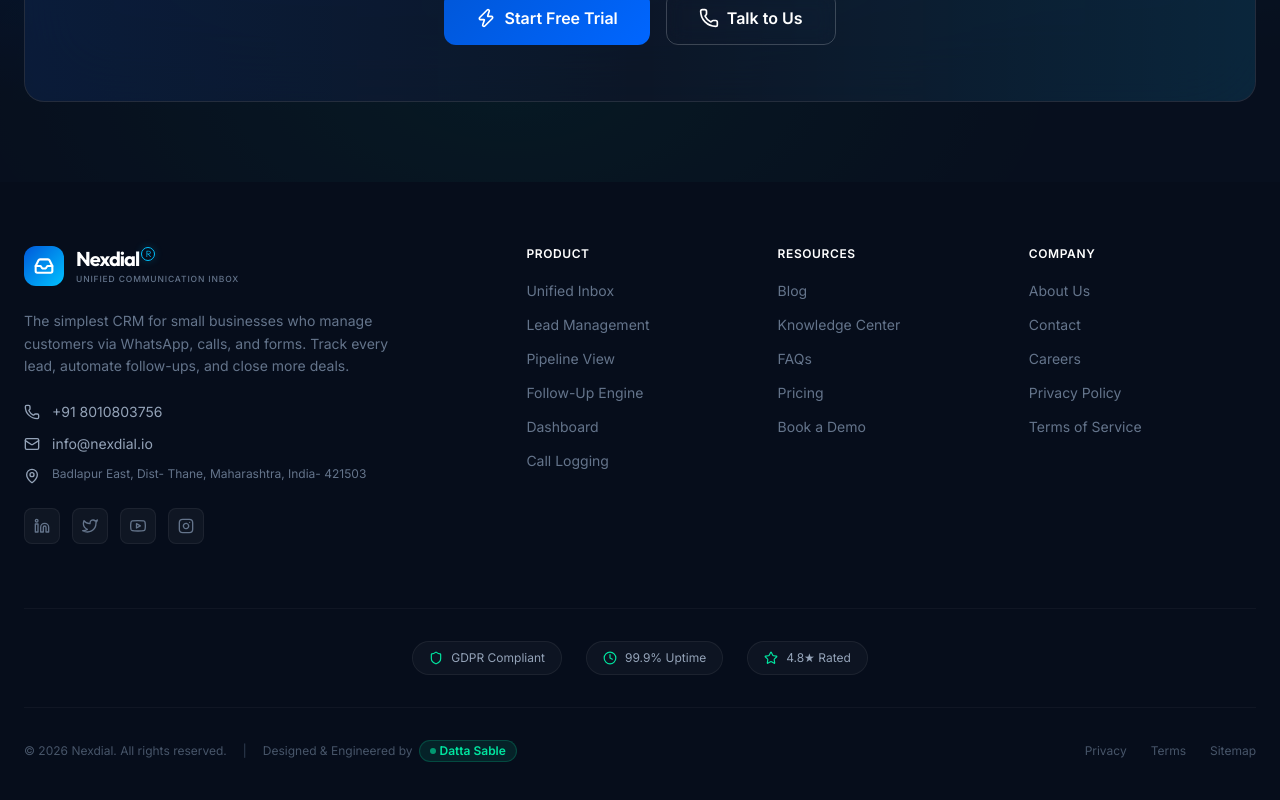
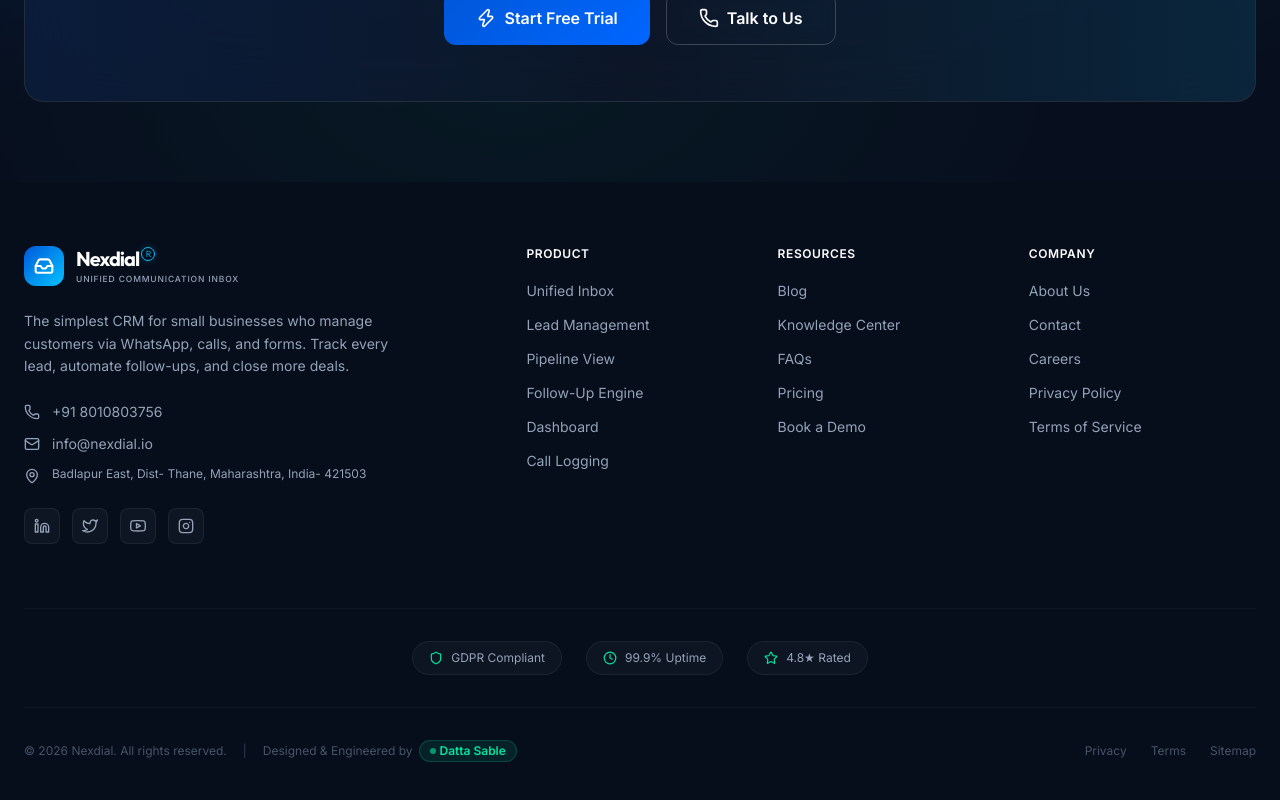
Before and after one commit to sabledattatray/Nexdial-IO, a Next.js app: page /privacy in a window 1280 px wide. Shown: the part 4687-5487 px from the top of the page. Built offline with nearby package versions, Linux system fonts and the light colour scheme.

Commit message:
fix: actually remove non-composited animations and correct footer accessibility

```diff
--- a/src/components/home/HeroSection.tsx
+++ b/src/components/home/HeroSection.tsx
@@ -288,7 +288,7 @@ export function HeroSection() {
                             return (
                               <div
                                 key={lead.name}
-                                className={`p-3 rounded-xl border transition-colors duration-500 ${
+                                className={`p-3 rounded-xl border ${
                                   idx === highlightedLead
                                     ? "bg-[#0057D9]/10 border-[#0057D9]/30 shadow-[0_0_20px_rgba(0,87,217,0.1)]"
                                     : "bg-white/[0.02] border-white/[0.05]"
--- a/src/components/layout/Footer.tsx
+++ b/src/components/layout/Footer.tsx
@@ -140,12 +140,12 @@ export function Footer() {
                 <span className="text-white font-bold text-xl tracking-tighter leading-none flex items-center" style={{ fontFamily: "var(--font-outfit)" }}>
                   Nexdial<sup className="inline-flex items-center justify-center w-[14px] h-[14px] ml-0.5 rounded-full border border-[#00C2FF] text-[#00C2FF] text-[9px] font-light shadow-[0_0_8px_rgba(0,194,255,0.2)]">R</sup>
                 </span>
-                <span className="text-[8.5px] text-[#64748B] font-medium tracking-widest uppercase leading-none mt-1.5">
+                <span className="text-[8.5px] text-[#94A3B8] font-medium tracking-widest uppercase leading-none mt-1.5">
                   Unified Communication Inbox
                 </span>
               </div>
             </Link>
-            <p className="text-[#64748B] text-sm leading-relaxed mb-6 max-w-sm">
+            <p className="text-[#94A3B8] text-sm leading-relaxed mb-6 max-w-sm">
               The simplest CRM for small businesses who manage customers via
               WhatsApp, calls, and forms. Track every lead, automate follow-ups,
               and close more deals.
@@ -161,7 +161,7 @@ export function Footer() {
               </a>
               <div className="flex items-start gap-3 text-sm text-[#94A3B8]">
                 <MapPin className="w-4 h-4 mt-0.5 flex-shrink-0" />
-                <span className="text-xs text-[#64748B]">Badlapur East, Dist- Thane, Maharashtra, India- 421503</span>
+                <span className="text-xs text-[#94A3B8]">Badlapur East, Dist- Thane, Maharashtra, India- 421503</span>
               </div>
             </div>
             <div className="flex gap-3">
@@ -170,7 +170,7 @@ export function Footer() {
                   key={social.label}
                   href={social.href}
                   aria-label={social.label}
-                  className="w-9 h-9 rounded-lg bg-white/[0.04] border border-white/[0.06] flex items-center justify-center text-[#64748B] hover:text-[#00C2FF] hover:border-[#00C2FF]/30 hover:bg-[#00C2FF]/5 transition-all"
+                  className="w-9 h-9 rounded-lg bg-white/[0.04] border border-white/[0.06] flex items-center justify-center text-[#94A3B8] hover:text-[#00C2FF] hover:border-[#00C2FF]/30 hover:bg-[#00C2FF]/5 transition-all"
                 >
                   <social.icon className="w-4 h-4" />
                 </a>
@@ -180,13 +180,13 @@ export function Footer() {
 
           {/* Link Columns */}
           <div>
-            <h4 className="text-xs font-semibold text-white uppercase tracking-wider mb-4">
+            <h3 className="text-xs font-semibold text-white uppercase tracking-wider mb-4">
               Product
-            </h4>
+            </h3>
             <ul className="space-y-2.5">
               {footerLinks.product.map((link) => (
                 <li key={link.label}>
-                  <Link href={link.href} className="text-sm text-[#64748B] hover:text-[#00C2FF] transition-colors">
+                  <Link href={link.href} className="text-sm text-[#94A3B8] hover:text-[#00C2FF] transition-colors">
                     {link.label}
                   </Link>
                 </li>
@@ -195,13 +195,13 @@ export function Footer() {
           </div>
 
           <div>
-            <h4 className="text-xs font-semibold text-white uppercase tracking-wider mb-4">
+            <h3 className="text-xs font-semibold text-white uppercase tracking-wider mb-4">
               Resources
-            </h4>
+            </h3>
             <ul className="space-y-2.5">
               {footerLinks.resources.map((link) => (
                 <li key={link.label}>
-                  <Link href={link.href} className="text-sm text-[#64748B] hover:text-[#00C2FF] transition-colors">
+                  <Link href={link.href} className="text-sm text-[#94A3B8] hover:text-[#00C2FF] transition-colors">
                     {link.label}
                   </Link>
                 </li>
@@ -210,13 +210,13 @@ export function Footer() {
           </div>
 
           <div>
-            <h4 className="text-xs font-semibold text-white uppercase tracking-wider mb-4">
+            <h3 className="text-xs font-semibold text-white uppercase tracking-wider mb-4">
               Company
-            </h4>
+            </h3>
             <ul className="space-y-2.5">
               {footerLinks.company.map((link) => (
                 <li key={link.label}>
-                  <Link href={link.href} className="text-sm text-[#64748B] hover:text-[#00C2FF] transition-colors">
+                  <Link href={link.href} className="text-sm text-[#94A3B8] hover:text-[#00C2FF] transition-colors">
                     {link.label}
                   </Link>
                 </li>
```
